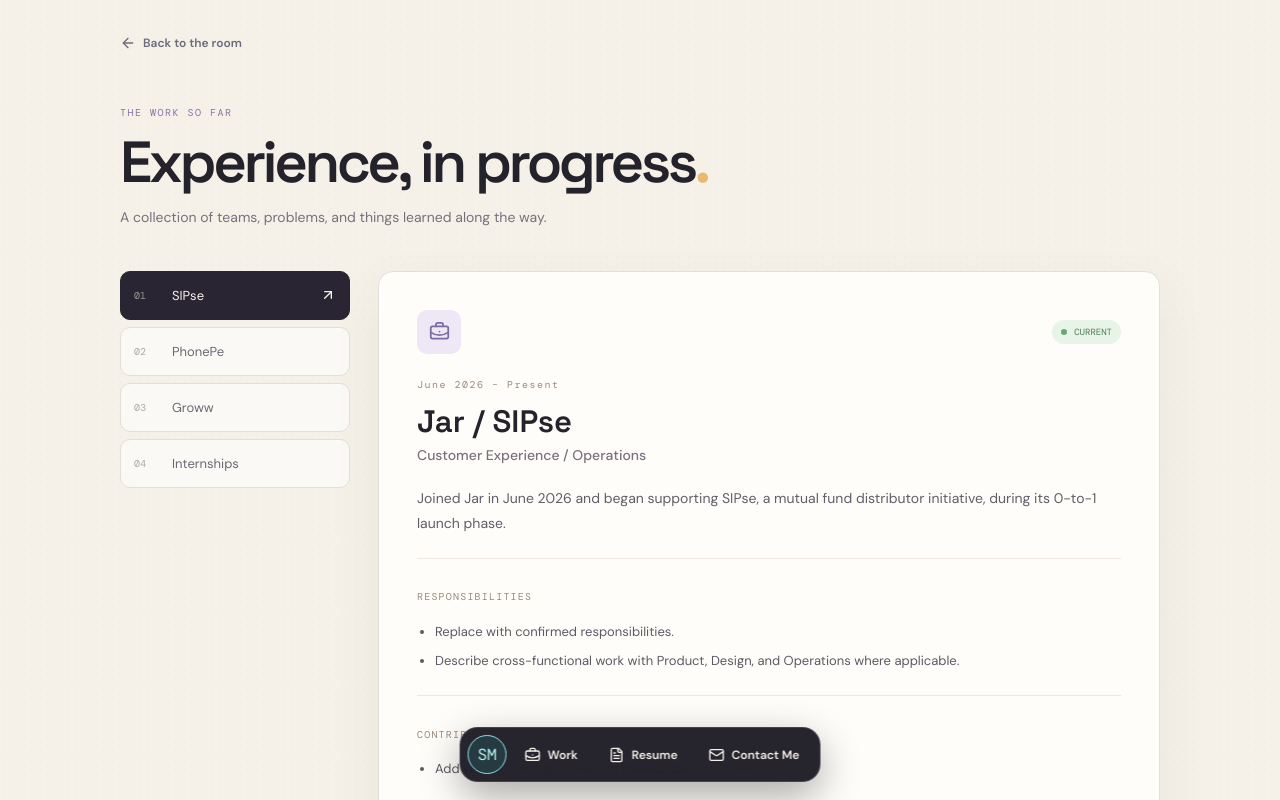
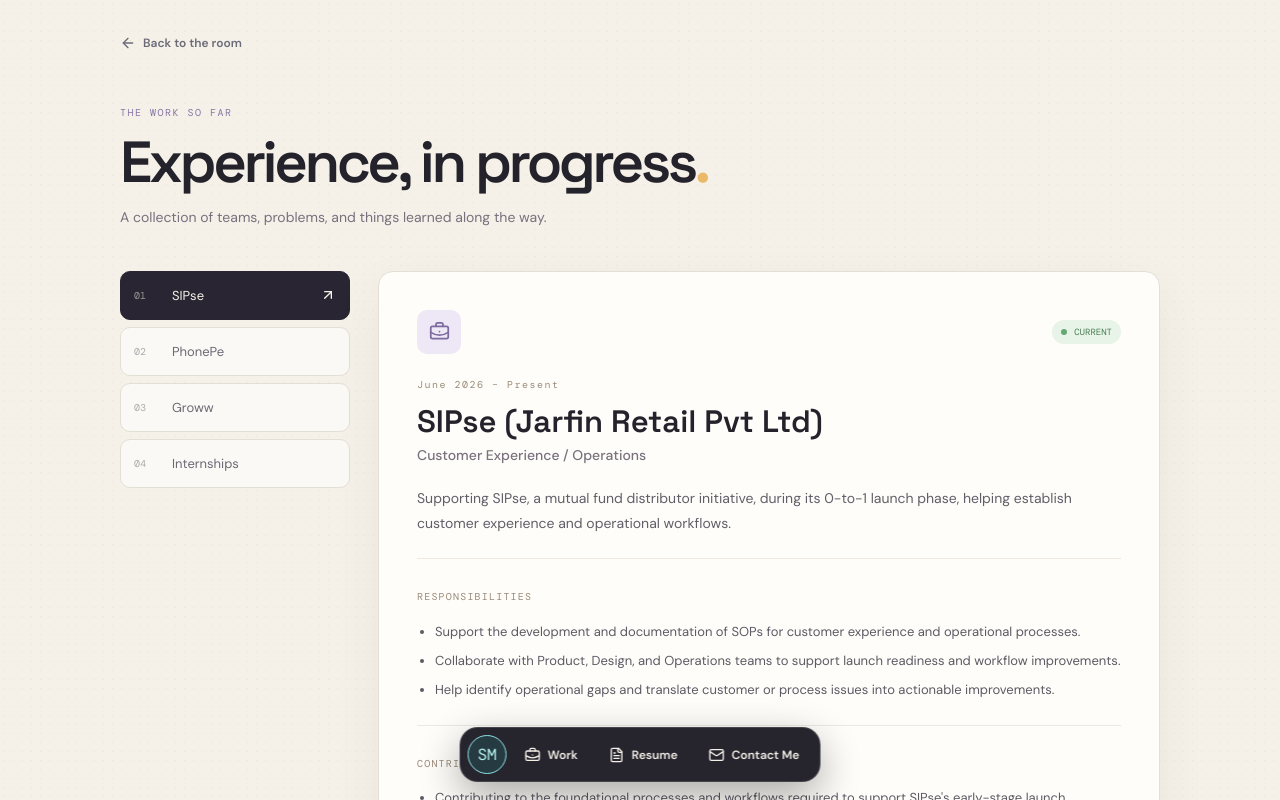
Before and after one commit to saqibmojeeb/saqib-portfolio, a React (Vite) app: page /work in a window 1280 px wide. Shown: the top 800 px of the page. Built offline with nearby package versions, Linux system fonts and the light colour scheme.

Commit message:
Update SIPse work experience

```diff
--- a/src/data/workExperience.ts
+++ b/src/data/workExperience.ts
@@ -1,6 +1,24 @@
 export type Experience={id:string;tab:string;organization:string;role:string;dates:string;current?:boolean;overview:string;responsibilities:string[];contributions:string[]};
 export const workExperience:Experience[]=[
-{id:"sip-se",tab:"SIPse",organization:"Jar / SIPse",role:"Customer Experience / Operations",dates:"June 2026 – Present",current:true,overview:"Joined Jar in June 2026 and began supporting SIPse, a mutual fund distributor initiative, during its 0-to-1 launch phase.",responsibilities:["Replace with confirmed responsibilities.","Describe cross-functional work with Product, Design, and Operations where applicable."],contributions:["Add verified contributions and measurable outcomes."]},
+
+{
+  id: "sip-se",
+  tab: "SIPse",
+  organization: "SIPse (Jarfin Retail Pvt Ltd)",
+  role: "Customer Experience / Operations",
+  dates: "June 2026 – Present",
+  current: true,
+  overview:
+    "Supporting SIPse, a mutual fund distributor initiative, during its 0-to-1 launch phase, helping establish customer experience and operational workflows.",
+  responsibilities: [
+    "Support the development and documentation of SOPs for customer experience and operational processes.",
+    "Collaborate with Product, Design, and Operations teams to support launch readiness and workflow improvements.",
+    "Help identify operational gaps and translate customer or process issues into actionable improvements."
+  ],
+  contributions: [
+    "Contributing to the foundational processes and workflows required to support SIPse's early-stage launch."
+  ]
+},
 {id:"phonepe",tab:"PhonePe",organization:"PhonePe",role:"Customer Experience Specialist (Process Improvement)",dates:"Add exact dates",overview:"Fintech operations experience supporting customer-facing workflows and mutual fund processes.",responsibilities:["Add confirmed responsibilities, workflows, and stakeholder collaboration."],contributions:["Add verified process improvements and outcomes."]},
 {id:"groww",tab:"Groww",organization:"Groww",role:"Confirm exact title",dates:"Add exact dates",overview:"Previous fintech experience. Update this overview with your preferred description.",responsibilities:["Add confirmed responsibilities and mutual fund operations experience."],contributions:["Add verified contributions and outcomes."]},
 {id:"internships",tab:"Internships",organization:"Internships",role:"Add role",dates:"Add dates",overview:"Add internship details when ready.",responsibilities:["Replace with confirmed details."],contributions:["Add verified contributions if applicable."]}];
```
